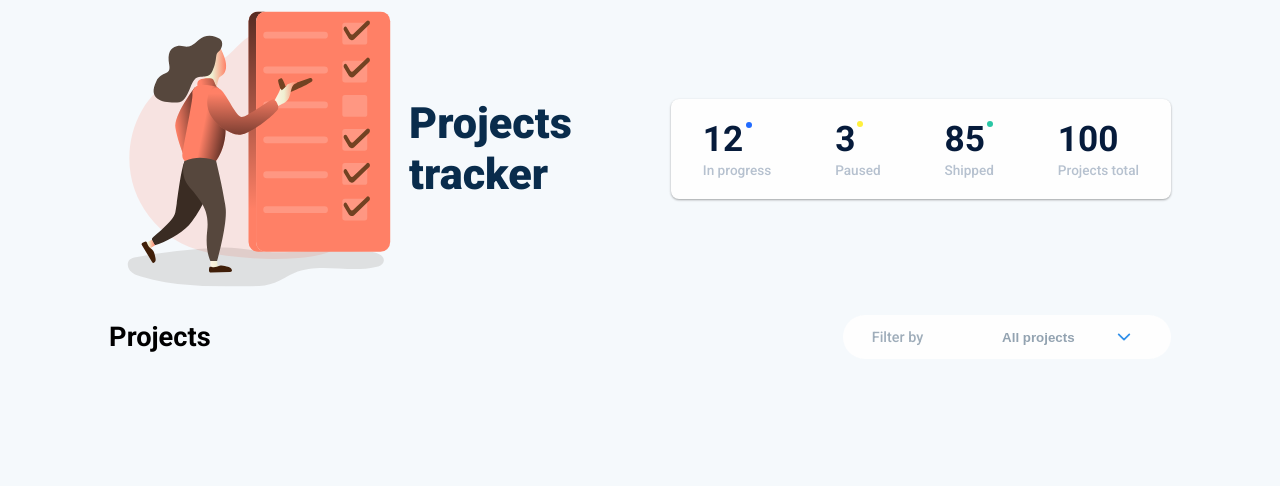
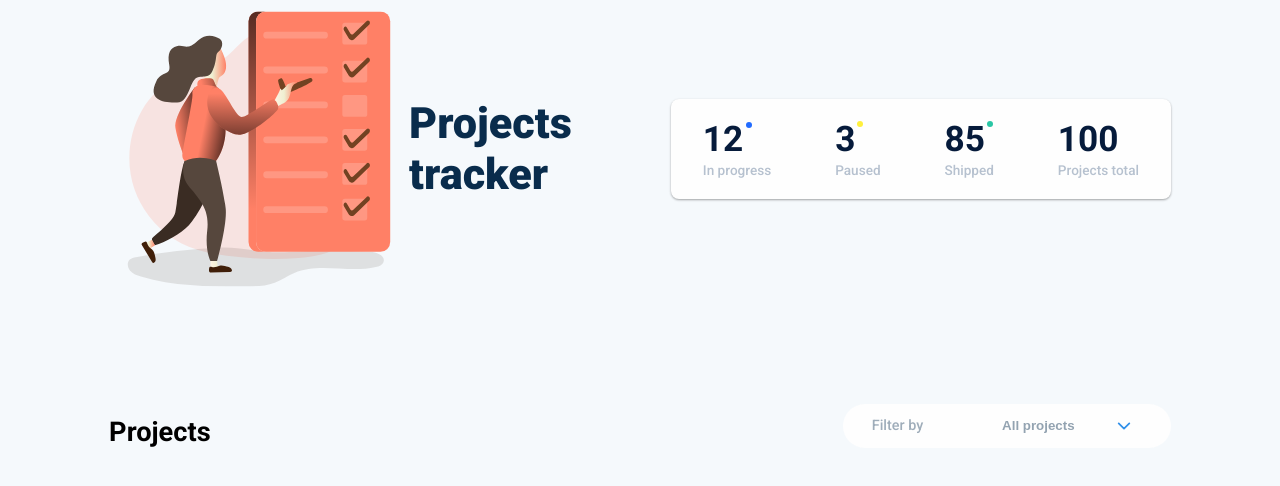
Before and after one commit to thealamu/projectstracker, a Django app: page / in a window 1280 px wide. Shown: the part 52-538 px from the top of the page. Run offline with Django 3.2, Linux system fonts and the light colour scheme; data that the repository does not hold is empty.

Commit message:
Improve UI, add row margins

```diff
--- a/tracker/static/tracker/index.css
+++ b/tracker/static/tracker/index.css
@@ -57,7 +57,10 @@ main {
 #synopsis .dot {
   margin: 6% 0 0 4%;
 }
+
 #list-header {
+  margin-top: 8%;
+  margin-left: 4%;
   align-self: center;
 }
 
@@ -66,6 +69,7 @@ main {
   font-size: 1.7em;
 }
 #filter {
+  margin-left: 4%;
   display: flex;
   background-color: #fefefe;
   padding: 14px;
@@ -98,7 +102,7 @@ main {
 
 #projects-list ul {
   list-style: none;
-  margin: 0;
+  margin: 4% 4%;
   padding: 0;
   display: grid;
   grid-template-columns: repeat(auto-fill, minmax(250px, 1fr));
@@ -173,6 +177,26 @@ main {
       "list-header list-header filter"
       "projects-list projects-list projects-list";
   }
+
+  #projects-list ul {
+    margin-left: 0;
+    margin-right: 0;
+  }
+
+  #list-header {
+    margin: 16% 0 0 0;
+  }
+
+  #list-header h2 {
+    padding: 0;
+    margin: 0;
+  }
+
+  #filter {
+    justify-self: end;
+    align-self: flex-end;
+    margin-top: 16%;
+  }
 }
 
 @media (min-width: 1200px) {
@@ -192,10 +216,6 @@ main {
   #app-logo {
     display: flex;
     align-items: center;
-  }
-
-  #filter {
-    justify-self: end;
   }
 }
 
```
